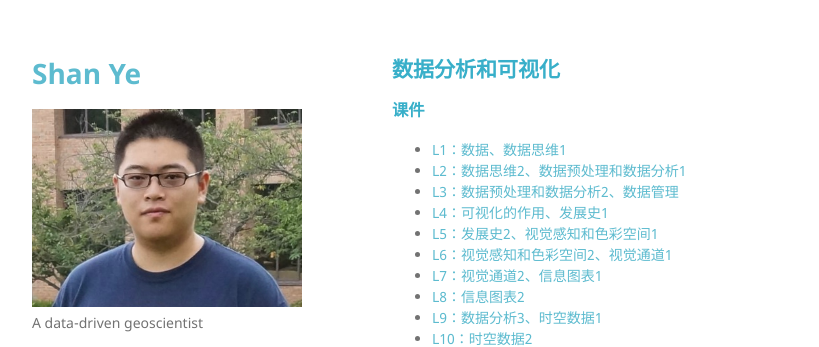
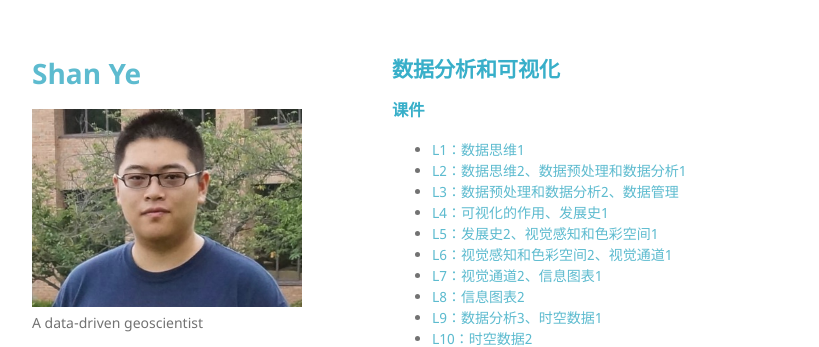
Before and after one commit to yeshan-geo/yeshan-geo.github.io, a Jekyll site: the page built from pages/datavis.md, in a window 1280 px wide. Shown: the top 347 px of the page, without its empty margins (178-997 px from the left). Built offline with Jekyll 4.4.1, drawn with Linux system fonts in a browser that asks for light colours; our own code applies the rules of GitHub Pages for plain Markdown files.

Commit message:
Update datavis.md

```diff
--- a/pages/datavis.md
+++ b/pages/datavis.md
@@ -1,6 +1,6 @@
 ## 数据分析和可视化
 ### 课件
-- [L1：数据、数据思维1](https://github.com/yeshan-geo/yeshan-geo.github.io/blob/main/documents/data_vis/lecture/L1.pdf)
+- [L1：数据思维1](https://github.com/yeshan-geo/yeshan-geo.github.io/blob/main/documents/data_vis/lecture/L1.pdf)
 - [L2：数据思维2、数据预处理和数据分析1](https://github.com/yeshan-geo/yeshan-geo.github.io/blob/main/documents/data_vis/lecture/L2.pdf)
 - [L3：数据预处理和数据分析2、数据管理](https://github.com/yeshan-geo/yeshan-geo.github.io/blob/main/documents/data_vis/lecture/L3.pdf)
 - [L4：可视化的作用、发展史1](https://github.com/yeshan-geo/yeshan-geo.github.io/blob/main/documents/data_vis/lecture/L4.pdf)
```
